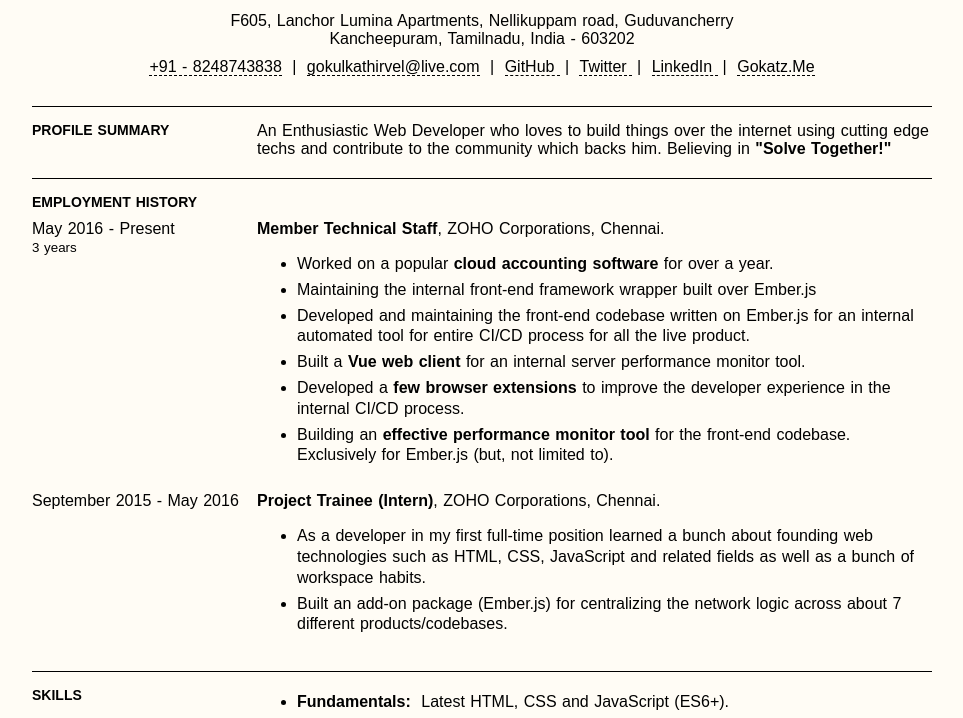
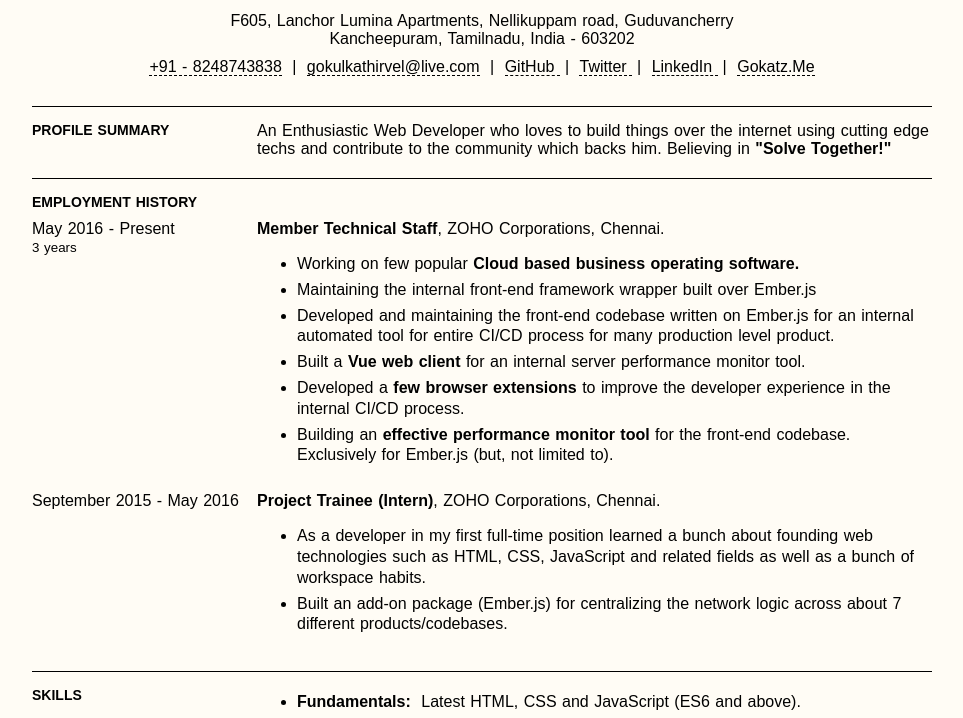
Before and after one commit to gokatz/web-resume, a website built with Parcel: page index.html in a window 1280 px wide. Shown: the part 82-800 px from the top of the page, without its empty margins (158-1121 px from the left). Built offline with nearby package versions, Linux system fonts and the light colour scheme; a web font is replaced by a local one.

Commit message:
Update resume

```diff
--- a/index.html
+++ b/index.html
@@ -87,8 +87,7 @@
           </div>
           <ul>
             <li>
-              Worked on a popular <b>cloud accounting software</b> for over a
-              year.
+              Working on few popular <b>Cloud based business operating software.</b>
             </li>
             <li>
               Maintaining the internal front-end framework wrapper built over
@@ -97,7 +96,7 @@
             <li>
               Developed and maintaining the front-end codebase written on
               Ember.js for an internal automated tool for entire CI/CD process
-              for all the live product.
+              for many production level product.
             </li>
             <li>
               Built a <b>Vue web client</b> for an internal server performance
@@ -145,7 +144,7 @@
           <ul>
             <li>
               <span class="topic-title"> Fundamentals: </span> Latest HTML, CSS
-              and JavaScript (ES6+).
+              and JavaScript (ES6 and above).
             </li>
             <li>
               <span class="topic-title"> Js Frameworks: </span> Building and
```
